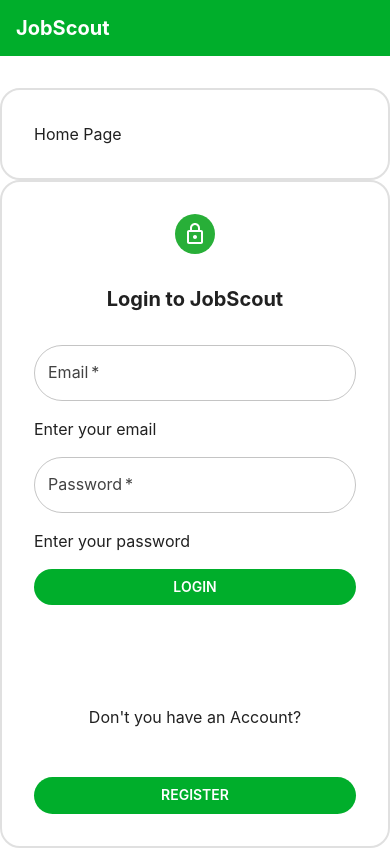
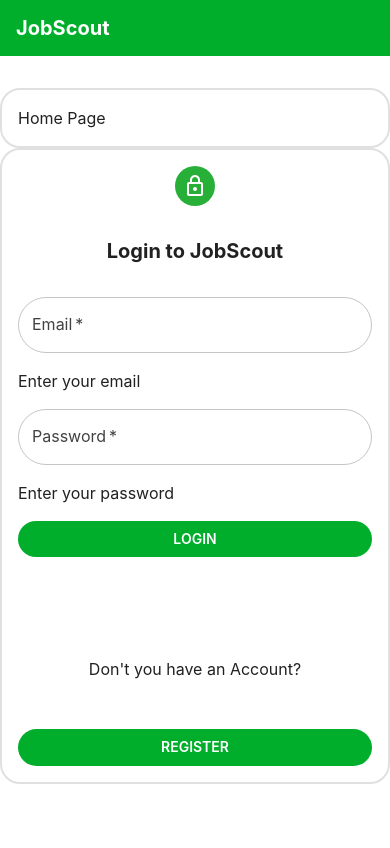
Before and after one commit to zetcco/jobscout-frontend, a React (Create React App) app: page /home in a window 390 px wide. Built offline with nearby package versions, Linux system fonts and the light colour scheme.

Commit message:
Responsive basic card

```diff
--- a/src/components/BasicCard.jsx
+++ b/src/components/BasicCard.jsx
@@ -12,7 +12,7 @@ export const BasicCard = ({ children, sx, onClick }) => {
         }}
         onClick={onClick ? onClick : undefined}
         >
-            <Box sx={{ p: (theme) => theme.spacing(4) }}>
+            <Box sx={{ p: { xs: 2, sm: 4 } }}>
                 {children}
             </Box>
         </Paper>
```
